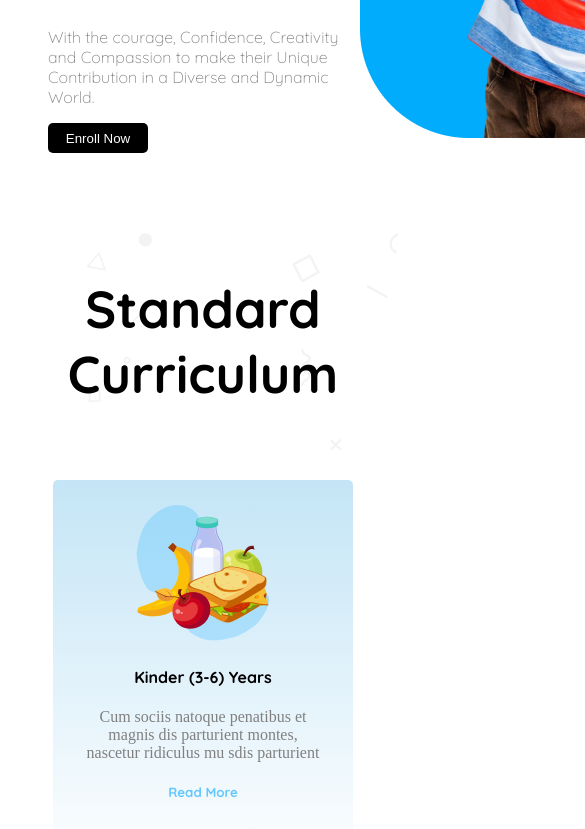
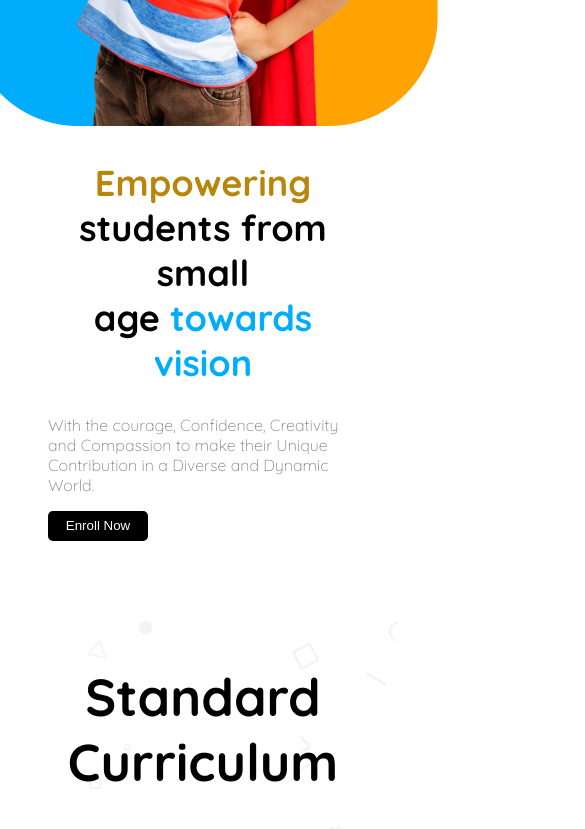
Before and after one commit to Shakawatullah-Tanin/kid-school, a plain HTML site: page index.html in a window 390 px wide. Shown: the part 671-1500 px from the top of the page, 585 px wide, since content can reach past the window. Drawn offline with Linux system fonts and the light colour scheme.

Commit message:
added responsive

```diff
--- a/index.html
+++ b/index.html
@@ -38,9 +38,9 @@
         </nav>
     </section>
     <section  class="banner-container">
-        <div>
+        <div class="banner-title">
             <h2>
-                <span class="span-1">Empowering</span><br> students from small <br>age <span class="span-2">towards vision</span>
+                <span class="span-1">Empowering</span> <br> students from small <br>age <span class="span-2">towards vision</span>
             </h2>
             <p>With the courage, Confidence, Creativity and Compassion to make their Unique Contribution in a Diverse and Dynamic World.</p>
             <div>
--- a/styles/index.css
+++ b/styles/index.css
@@ -110,7 +110,7 @@ p{
   height: 400px;
   border-radius: 5px;
   border-style: none;
-  background-image: linear-gradient(rgb(196, 229, 246),white);
+  background: linear-gradient(180.00deg, rgb(255, 244, 220),rgba(255, 255, 255, 0) 40%),rgb(255, 255, 255);
 }
 .Standard-card-2{
   padding: 24px 32px;
@@ -121,7 +121,7 @@ p{
   height: 400px;
   border-radius: 5px;
   border-style: none;
-  background-image: linear-gradient(rgb(244, 241, 209),rgb(239, 239, 235));
+  background: linear-gradient(180.00deg, rgb(255, 244, 220),rgba(255, 255, 255, 0) 40%),rgb(255, 255, 255);
 }
 .Standard-card-3{
   padding: 24px 32px;
@@ -132,7 +132,7 @@ p{
   height: 400px;
   border-radius: 5px;
   border-style: none;
-  background-image: linear-gradient(rgb(245, 234, 245),rgb(239, 238, 239));
+  background: linear-gradient(180.00deg, rgb(255, 244, 220),rgba(255, 255, 255, 0) 40%),rgb(255, 255, 255);
 }
 .paragraph{
   font-family:raleway;
@@ -163,20 +163,11 @@ p{
 .Stories-container{
   display:flex;
   gap: 32px;
-  /* justify-content: flex-start;
-  grid-template-columns: repeat(1, 1fr);
-  /* background:; */
-  /* background-position: top;
-  text-align: center;  */
 }
 .story-card-larg{
 
   text-align: center;
   background-color: white;
-  /* box-sizing: border-box;
-  border-radius: 12px; */
-  /* width: 500px; */
-  /* height: 600px; */
   border-style: none;
 }
 .story-card-larg img{
@@ -197,7 +188,6 @@ p{
 .small-card-container{
   display: grid;
   grid-template-columns: repeat(2, 1fr);
-  /* margin-top:20px; */
   gap: 20px;
 
 }
@@ -284,6 +274,19 @@ height: 40px;
 
 }
 @media screen and (max-width:576px) {
+  .banner-container{
+    display: grid;
+    display: flex;
+    flex-direction: column-reverse;
+    /* width: 100%; */
+    grid-template-columns: repeat(1fr);
+  }
+  .banner-title h2{
+    font-size: 36px;
+    justify-content: center;
+    align-items: center;
+    text-align: center;
+  }
   .story-card-larg{
     display:none;
   }
@@ -325,6 +328,5 @@ height: 40px;
     justify-content: center;
     align-items: center;
     gap: 20px;
-
   }
 }
```
